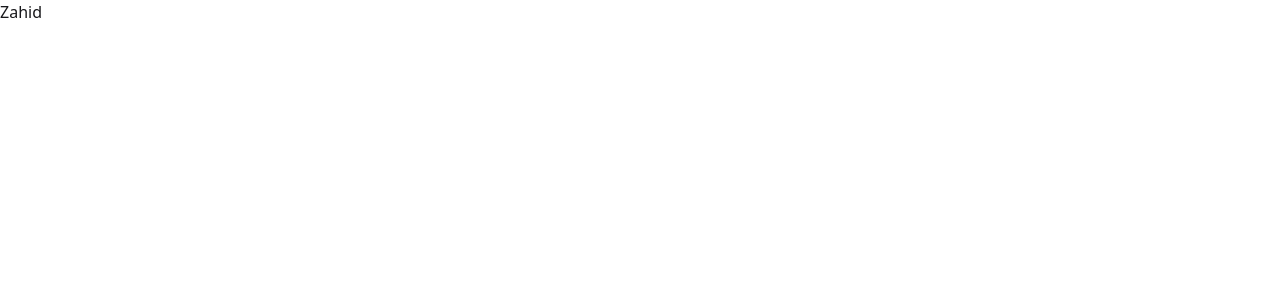
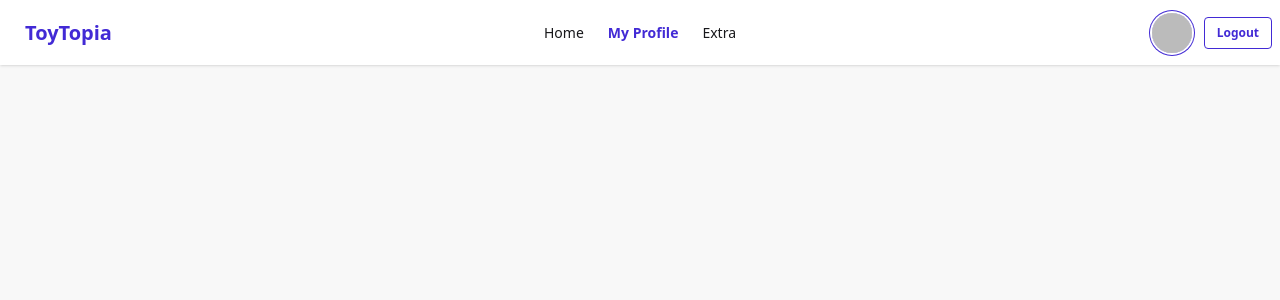
Before and after one commit to ahzahid81/PH_Assignment9, a React (Vite) app: page /my-profile in a window 1280 px wide. Shown: the top 300 px of the page. Built offline with nearby package versions, Linux system fonts and the light colour scheme; no server answers; sample sign-in values are in the browser's storage.

Commit message:
Navbar Done

```diff
--- a/package.json
+++ b/package.json
@@ -11,6 +11,7 @@
   },
   "dependencies": {
     "@tailwindcss/vite": "^4.1.17",
+    "firebase": "^12.6.0",
     "react": "^19.2.0",
     "react-dom": "^19.2.0",
     "react-router-dom": "^7.9.6",
--- a/src/Components/Navbar.jsx
+++ b/src/Components/Navbar.jsx
@@ -1,11 +1,123 @@
-import React from 'react';
+import { useContext } from "react";
+import { Link, NavLink } from "react-router-dom";
+import { AuthContext } from "../Providers/AuthProvider";
 
 const Navbar = () => {
-    return (
-        <div>
-            <h1>Zahid</h1>
+  const { user, logOutUser, loading } = useContext(AuthContext);
+
+  const handleLogout = () => {
+    logOutUser().catch(console.error);
+  };
+
+  const navLinks = (
+    <>
+      <li>
+        <NavLink
+          to="/"
+          className={({ isActive }) =>
+            isActive ? "text-primary font-semibold" : "hover:text-primary"
+          }
+        >
+          Home
+        </NavLink>
+      </li>
+      <li>
+        <NavLink
+          to="/my-profile"
+          className={({ isActive }) =>
+            isActive ? "text-primary font-semibold" : "hover:text-primary"
+          }
+        >
+          My Profile
+        </NavLink>
+      </li>
+      <li>
+        <NavLink
+          to="/extra"
+          className={({ isActive }) =>
+            isActive ? "text-primary font-semibold" : "hover:text-primary"
+          }
+        >
+          Extra
+        </NavLink>
+      </li>
+    </>
+  );
+
+  return (
+    <div className="navbar bg-base-100 shadow">
+      <div className="navbar-start">
+        {/* mobile menu */}
+        <div className="dropdown lg:hidden">
+          <label tabIndex={0} className="btn btn-ghost btn-circle">
+            <svg
+              xmlns="http://www.w3.org/2000/svg"
+              className="h-5 w-5"
+              fill="none"
+              viewBox="0 0 24 24"
+              stroke="currentColor"
+            >
+              <path strokeLinecap="round" strokeLinejoin="round" strokeWidth="2" d="M4 6h16M4 12h10m-7 6h7" />
+            </svg>
+          </label>
+          <ul
+            tabIndex={0}
+            className="menu menu-sm dropdown-content mt-3 z-[1] p-2 shadow bg-base-100 rounded-box w-40"
+          >
+            {navLinks}
+          </ul>
         </div>
-    );
+
+        <Link to="/" className="btn btn-ghost normal-case text-xl">
+          <span className="font-bold text-primary">ToyTopia</span>
+        </Link>
+      </div>
+
+      <div className="navbar-center hidden lg:flex">
+        <ul className="menu menu-horizontal px-1">{navLinks}</ul>
+      </div>
+
+      <div className="navbar-end gap-3">
+        {loading && (
+          <span className="loading loading-spinner loading-sm"></span>
+        )}
+
+        {!loading && user && (
+          <>
+            <div
+              className="tooltip tooltip-bottom"
+              data-tip={user.displayName || user.email || "User"}
+            >
+              <div className="avatar">
+                <div className="w-10 rounded-full ring ring-primary ring-offset-base-100 ring-offset-2">
+                  <img
+                    src={
+                      user.photoURL ||
+                      "https://i.ibb.co/4pDNDk1/default-avatar.png"
+                    }
+                    alt="User avatar"
+                  />
+                </div>
+              </div>
+            </div>
+
+            <button
+              onClick={handleLogout}
+              className="btn btn-sm btn-outline btn-primary"
+            >
+              Logout
+            </button>
+          </>
+        )}
+
+        {!loading && !user && (
+          <Link to="/login" className="btn btn-sm btn-primary">
+            Login
+          </Link>
+        )}
+      </div>
+    </div>
+  );
 };
 
 export default Navbar;
--- a/src/Components/Root.jsx
+++ b/src/Components/Root.jsx
@@ -1,9 +1,16 @@
-import React from 'react';
+import { Outlet } from "react-router-dom";
+
+import Footer from "./Footer"; // or remove if you don't have it yet
+import Navbar from "./Navbar";
 
 const Root = () => {
     return (
-        <div>
-            <h1>Zahid</h1>
+        <div className="flex flex-col min-h-screen bg-base-200">
+            <Navbar/>
+            <main className="flex-1 max-w-6xl mx-auto w-full px-4 py-6">
+                <Outlet />
+            </main>
+            <Footer />
         </div>
     );
 };
--- /dev/null
+++ b/src/Providers/AuthProvider.jsx
@@ -0,0 +1,72 @@
+import { createUserWithEmailAndPassword, GoogleAuthProvider, onAuthStateChanged, signInWithEmailAndPassword, signInWithPopup, signOut, updateProfile } from "firebase/auth";
+import { createContext, useEffect, useState } from "react";
+import { auth } from "../firebase.config";
+
+
+export const AuthContext = createContext(null);
+
+const googleProvider = new GoogleAuthProvider();
+
+const AuthProvider = ({children}) => {
+    const [user, setUser] = useState(null);
+    const [loading, setLoading] = useState(true);
+
+    //register
+    const registerUser = (email, password) => {
+        setLoading(true);
+        return createUserWithEmailAndPassword(auth, email, password);
+    }
+
+    //login
+    const loginUser = (email, password) => {
+        setLoading(true);
+        return signInWithEmailAndPassword(auth, email, password);
+    }
+
+    //Google login
+    const googleLogin = () => {
+        setLoading(true);
+        return signInWithPopup(auth, googleProvider);
+    }
+
+    //Logout
+    const logOutUser = () => {
+        setLoading(true);
+        return signOut(auth);
+    }
+
+    //update profile (name + photoURL)
+    const updateUserProfile = (name, photoURL) => {
+        if (!auth.currentUser) return;
+        return updateProfile(auth.currentUser, {
+            displayName: name,
+            photoURL,
+        })
+    }
+
+
+    useEffect(() => {
+        const unSubscribe = onAuthStateChanged(auth, (currentUser) => {
+            setUser(currentUser);
+            setLoading(false);
+        });
+
+        return () => unSubscribe();
+    }, []);
+
+    const authInfo = {
+        user,
+        loading,
+        registerUser,
+        loginUser,
+        googleLogin,
+        logOutUser,
+        updateUserProfile,
+    };
+
+    return (
+        <AuthContext.Provider value={authInfo}>{children}</AuthContext.Provider>
+    )
+}
+
+export default AuthProvider;
--- a/src/Routes/PrivateRoute.jsx
+++ b/src/Routes/PrivateRoute.jsx
@@ -1,11 +1,26 @@
-import React from 'react';
+import React, { useContext } from 'react';
+import { AuthContext } from '../Providers/AuthProvider';
+import { Navigate, useLocation } from 'react-router-dom';
 
-const PrivateRoute = () => {
-    return (
-        <div>
+const PrivateRoute = ({children}) => {
+    const {user, loading} = useContext(AuthContext);
+    const location = useLocation();
 
-        </div>
-    );
+    if(loading){
+        return(
+            <div className='min-h-[60vh] flex justify-center items-center'>
+                <span className='loading loading-spinner loading-lg'></span>
+            </div>
+        )
+    }
+
+    if(!user){
+        return(
+            <Navigate to="/login" state={{from: location}} ></Navigate>
+        )
+    }
+
+    return children;
 };
 
 export default PrivateRoute;
--- /dev/null
+++ b/src/firebase.config.js
@@ -0,0 +1,15 @@
+import { initializeApp } from "firebase/app";
+import { getAuth } from "firebase/auth";
+
+const firebaseConfig = {
+  apiKey: import.meta.env.VITE_apiKey,
+  authDomain: import.meta.env.VITE_authDomain,
+  projectId: import.meta.env.VITE_projectId,
+  storageBucket: import.meta.env.VITE_storageBucket,
+  messagingSenderId: import.meta.env.VITE_messagingSenderId,
+  appId: import.meta.env.VITE_appId,
+};
+
+const app = initializeApp(firebaseConfig)
+export const auth = getAuth(app);
+export default app;
--- a/src/main.jsx
+++ b/src/main.jsx
@@ -12,36 +12,23 @@ import ToyDetails from './Pages/ToyDetails'
 import MyProfile from './Pages/MyProfile'
 import ExtraPrivatePage from './Pages/ExtraPrivatePage'
 import { createBrowserRouter, RouterProvider } from 'react-router-dom'
+import AuthProvider from './Providers/AuthProvider'
 
-const router = createBrowserRouter(
-  [
+const router = createBrowserRouter([
   {
     path: "/",
-      element: <Root></Root>, // this will be my layout (Navbar + Outlet + Footer)
-      errorElement: <NotFound></NotFound>,
-      children:[
-        {
-          index: true,
-          element: <Home></Home>
-        },
-        {
-          path: "login",
-          element: <Login></Login>
-        },
-        {
-          path: "register",
-          element: <Register></Register>
-        },
-        {
-          path: "forget-password",
-          element: <ForgetPassword></ForgetPassword>
-        },
+    element: <Root />,
+    errorElement: <NotFound />,
+    children: [
+      { index: true, element: <Home /> },
+      { path: "login", element: <Login /> },
+      { path: "register", element: <Register /> },
+      { path: "forget-password", element: <ForgetPassword /> },
       {
         path: "toy/:id",
         element: (
           <PrivateRoute>
-              <ToyDetails>
-              </ToyDetails>
+            <ToyDetails />
           </PrivateRoute>
         ),
       },
@@ -49,25 +36,26 @@ const router = createBrowserRouter(
         path: "my-profile",
         element: (
           <PrivateRoute>
-              <MyProfile></MyProfile>
+            <MyProfile />
           </PrivateRoute>
         ),
       },
       {
-          path:"extra",
+        path: "extra",
         element: (
           <PrivateRoute>
-              <ExtraPrivatePage></ExtraPrivatePage>
+            <ExtraPrivatePage />
           </PrivateRoute>
-          )
-        }
-      ]
-    }
-  ]
-)
+        ),
+      },
+    ],
+  },
+]);
 
 createRoot(document.getElementById('root')).render(
   <StrictMode>
-    <RouterProvider router={router}></RouterProvider>
+    <AuthProvider>
+      <RouterProvider router={router} />
+    </AuthProvider>
   </StrictMode>,
-)
+);
```
Also changed, not shown: 1 other file (tests, documents, lock files or other folders). Lines whose indentation alone changed are shown as unchanged.
